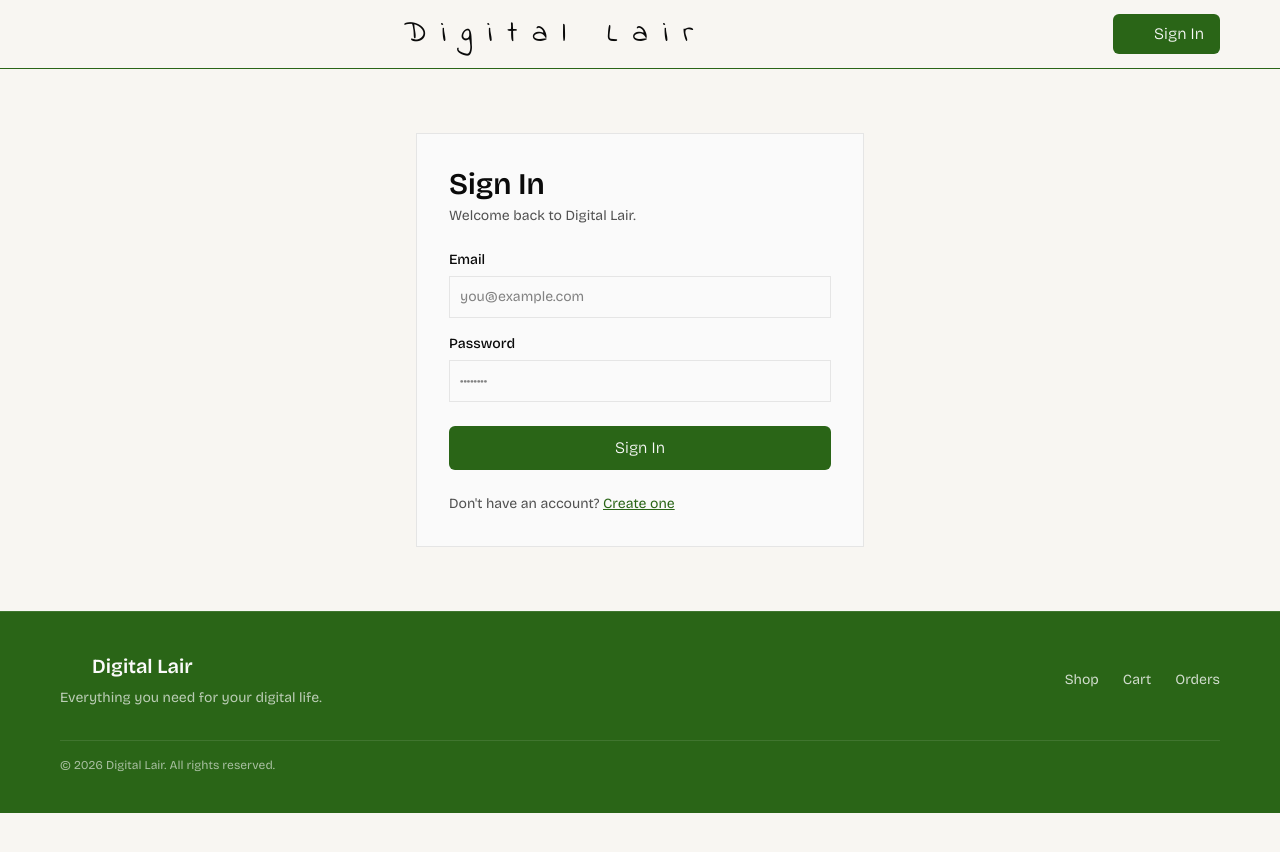
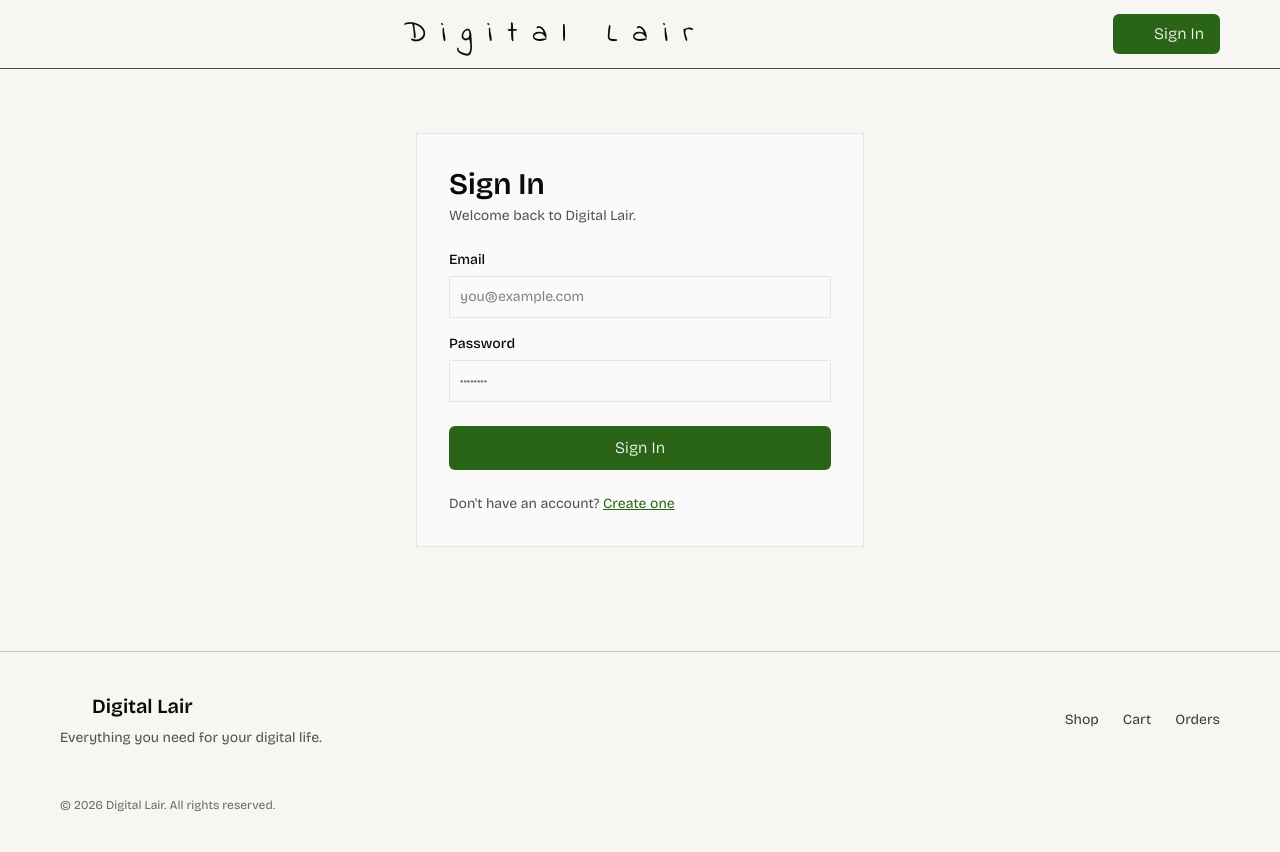
Before and after one commit to Elite-Dev-Repo/DigitalLairFrontend, a Next.js app: page /auth/login in a window 1280 px wide. Before the commit the page ends 813 px from the top, so only its background shows below. Built offline with nearby package versions, Linux system fonts and the light colour scheme; no server answers; some icons are missing.

Commit message:
feat: implement authentication pages, core layout components, and cart management functionality

```diff
--- a/app/auth/login/page.tsx
+++ b/app/auth/login/page.tsx
@@ -49,7 +49,7 @@ export default function LoginPage({
   };
 
   return (
-    <section className="w-screen flex-1 flex items-center justify-center py-16">
+    <section className="w-full grow flex items-center justify-center py-16">
       <div className="w-full max-w-md mx-4 p-8 border bg-primary-foreground flex flex-col gap-6">
         <div className="flex flex-col gap-1">
           <h1 className="text-3xl font-semibold">Sign In</h1>
--- a/app/auth/signup/page.tsx
+++ b/app/auth/signup/page.tsx
@@ -62,7 +62,7 @@ export default function SignupPage() {
     "border p-2.5 text-sm outline-none focus:border-primary w-full";
 
   return (
-    <section className="w-screen flex-1 flex items-center justify-center py-16">
+    <section className="w-full grow flex items-center justify-center py-16">
       <div className="w-full max-w-md mx-4 p-8 border bg-primary-foreground flex flex-col gap-6">
         <div className="flex flex-col gap-1">
           <h1 className="text-3xl font-semibold">Create Account</h1>
@@ -109,7 +109,10 @@ export default function SignupPage() {
             <select
               value={form.gender}
               onChange={(e) =>
-                handleChange("gender", e.target.value as RegisterPayload["gender"])
+                handleChange(
+                  "gender",
+                  e.target.value as RegisterPayload["gender"],
+                )
               }
               className={inputClass}
             >
--- a/app/cart/page.tsx
+++ b/app/cart/page.tsx
@@ -84,7 +84,7 @@ const CartPage = () => {
 
   return (
     <RequireAuth>
-      <section className="w-screen flex-1 py-10">
+      <section className="w-full grow py-10">
         <div className="cont w-full h-full flex flex-col gap-6">
           <h1 className="text-3xl font-semibold">Your Cart</h1>
 
--- a/app/orders/page.tsx
+++ b/app/orders/page.tsx
@@ -21,7 +21,7 @@ const OrdersPage = () => {
 
   return (
     <RequireAuth>
-      <section className="w-screen flex-1 py-10">
+      <section className="w-full grow py-10">
         <div className="cont w-full h-full flex flex-col gap-6">
           <h1 className="text-3xl font-semibold">Your Orders</h1>
 
--- a/components/Footer.tsx
+++ b/components/Footer.tsx
@@ -5,7 +5,7 @@ import { BoomBoxIcon } from "@hugeicons/core-free-icons";
 
 const Footer = () => {
   return (
-    <footer className="mt-auto border-t border-primary-foreground/10 w-full bg-primary text-primary-foreground">
+    <footer className="mt-10 border-t border-foreground/20 w-full text-foreground">
       <div className="cont w-full py-10 flex flex-col gap-8">
         <div className="flex flex-col sm:flex-row items-start sm:items-center justify-between gap-6">
           <div className="flex flex-col gap-2">
@@ -13,7 +13,7 @@ const Footer = () => {
               <HugeiconsIcon icon={BoomBoxIcon} size={24} />
               <span className="text-xl font-semibold">Digital Lair</span>
             </div>
-            <p className="text-sm text-primary-foreground/70 max-w-sm">
+            <p className="text-sm text-foreground/70 max-w-sm">
               Everything you need for your digital life.
             </p>
           </div>
@@ -21,19 +21,19 @@ const Footer = () => {
           <nav className="flex flex-wrap items-center gap-x-6 gap-y-3">
             <Link
               href="/#shop"
-              className="text-sm text-primary-foreground/80 hover:text-secondary transition-colors"
+              className="text-sm text-foreground/80 hover:text-secondary transition-colors"
             >
               Shop
             </Link>
             <Link
               href="/cart"
-              className="text-sm text-primary-foreground/80 hover:text-secondary transition-colors"
+              className="text-sm text-foreground/80 hover:text-secondary transition-colors"
             >
               Cart
             </Link>
             <Link
               href="/orders"
-              className="text-sm text-primary-foreground/80 hover:text-secondary transition-colors"
+              className="text-sm text-foreground/80 hover:text-secondary transition-colors"
             >
               Orders
             </Link>
@@ -41,7 +41,7 @@ const Footer = () => {
         </div>
 
         <div className="border-t border-primary-foreground/10 pt-4 flex flex-col sm:flex-row items-start sm:items-center justify-between gap-2">
-          <p className="text-xs text-primary-foreground/60">
+          <p className="text-xs text-foreground/60">
             © {new Date().getFullYear()} Digital Lair. All rights reserved.
           </p>
         </div>
--- a/components/Navbar.tsx
+++ b/components/Navbar.tsx
@@ -1,5 +1,6 @@
 "use client";
 
+import { useState, useEffect } from "react";
 import { HugeiconsIcon } from "@hugeicons/react";
 import { usePathname } from "next/navigation";
 import Link from "next/link";
@@ -16,6 +17,11 @@ import { useAuth } from "./auth/auth-provider";
 export default function Navbar() {
   const { user, isAuthenticated, logout } = useAuth();
   const pathname = usePathname();
+  const [mounted, setMounted] = useState(false);
+
+  useEffect(() => {
+    setMounted(true);
+  }, []);
 
   const navLinks = [
     { icon: <HugeiconsIcon icon={ShoppingCart01Icon} />, href: "/cart" },
@@ -36,12 +42,16 @@ export default function Navbar() {
         <h1 className="order-3 w-full text-center lg:order-none lg:w-auto text-xl sm:text-2xl lg:text-3xl tracking-[0.35em] lg:tracking-[0.5em] font-indie text-foreground px-0 sm:px-4 py-0">
           Digital Lair
         </h1>
+
         <div className="order-2 flex items-center gap-4 sm:gap-7">
           {navLinks.map((link, index) => (
             <Link key={index} href={link.href}>
               {link.icon}
             </Link>
           ))}
+
+          {mounted && (
+            <>
               {isAuthenticated && user ? (
                 <>
                   <div className="hidden md:flex items-center gap-2">
@@ -72,6 +82,8 @@ export default function Navbar() {
                   <span className="hidden sm:inline">Sign In</span>
                 </Link>
               )}
+            </>
+          )}
         </div>
       </div>
     </nav>
--- a/components/Shop.tsx
+++ b/components/Shop.tsx
@@ -22,7 +22,7 @@ const Shop = () => {
   return (
     <section className="w-screen min-h-screen" id="shop">
       <div className="cont w-full h-full flex flex-col lg:flex-row gap-8 pt-10">
-        <div className="w-full lg:w-1/4 h-fit border p-3 bg-primary-foreground">
+        <div className="w-full lg:w-1/4 h-fit border p-3 bg-primary-foreground ">
           <h3 className="text-lg font-semibold flex items-center gap-2 mb-5">
             <HugeiconsIcon icon={FilterMailIcon} />
             Categories
@@ -48,7 +48,7 @@ const Shop = () => {
               ))}
           </div>
         </div>
-        <div className="grid grid-cols-1 sm:grid-cols-2 lg:grid-cols-3 gap-3">
+        <div className="grid grid-cols-1 sm:grid-cols-2 lg:grid-cols-3 gap-5">
           {products &&
             (activeCategory === "all"
               ? products.map((product) => (
```
Lines whose indentation alone changed are shown as unchanged.
